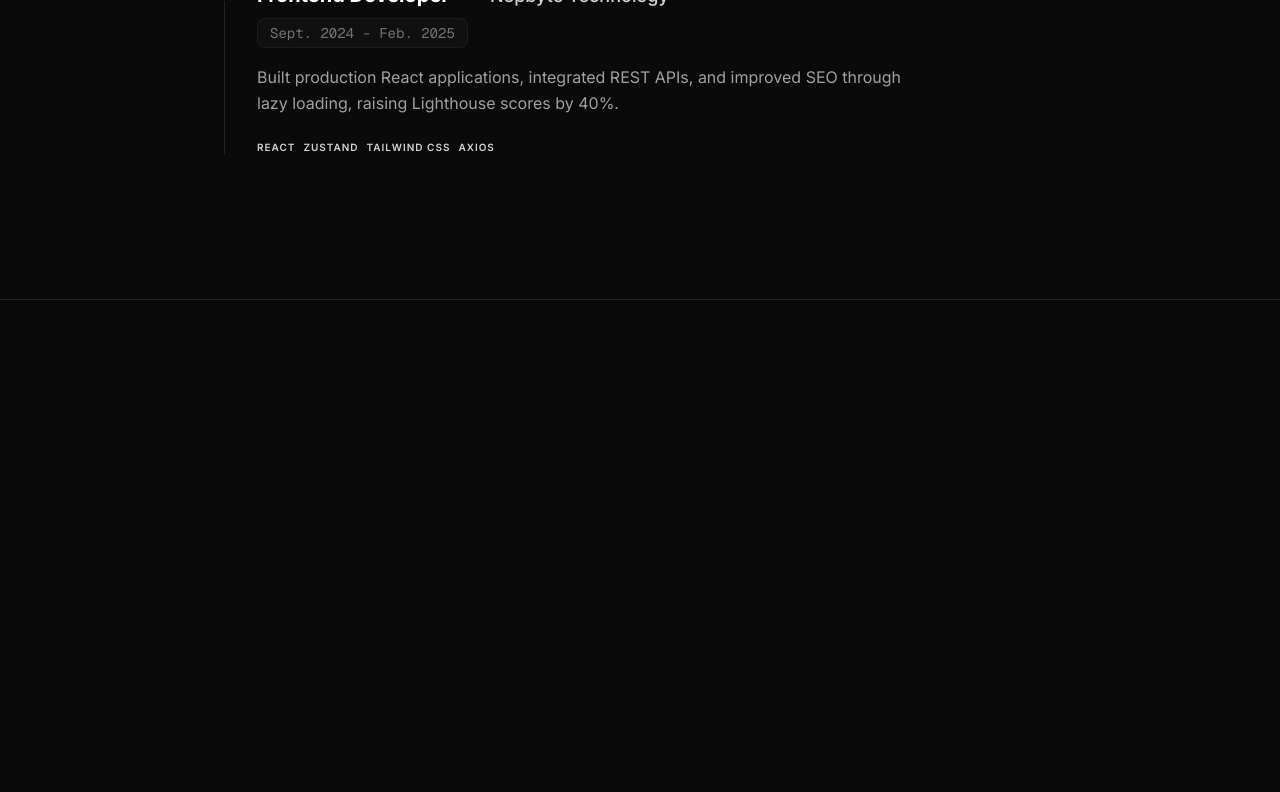
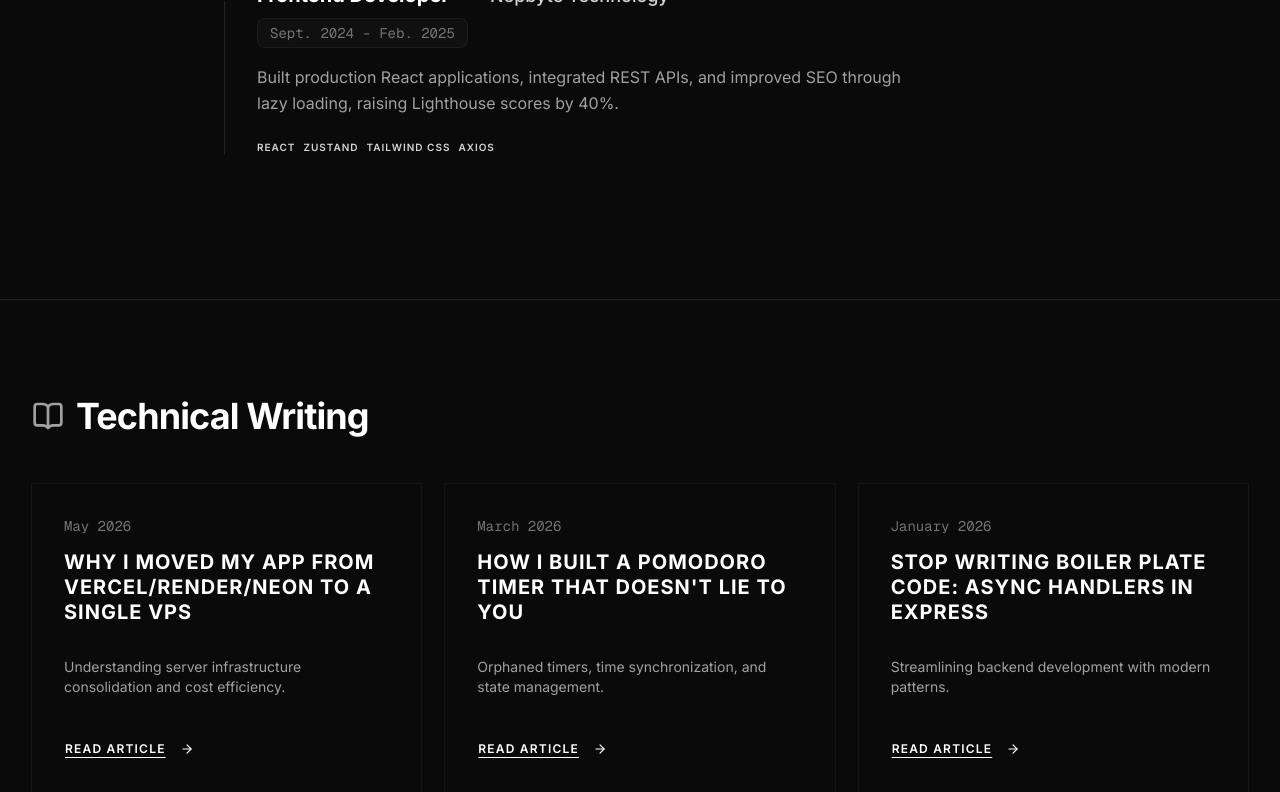
Before and after one commit to ShouryaUpadhyaya/personalWebsite, a Next.js app: page / in a window 1280 px wide. Shown: the part 3152-3944 px from the top of the page. Built offline with nearby package versions, Linux system fonts and the light colour scheme.

Commit message:
feat(writing): technical writing cards

```diff
--- a/app/page.tsx
+++ b/app/page.tsx
@@ -3,6 +3,7 @@ import { Hero } from "@/components/hero/hero";
 import { Stats } from "@/components/stats/stats";
 import { Projects } from "@/components/projects/projects";
 import { Experience } from "@/components/experience/experience";
+import { Writing } from "@/components/writing/writing";
 
 export default function Home() {
   return (
@@ -12,6 +13,7 @@ export default function Home() {
       <Stats />
       <Projects />
       <Experience />
+      <Writing />
       <div className="min-h-[100vh]">
         {/* Placeholder for remaining sections */}
       </div>
--- /dev/null
+++ b/components/writing/writing.tsx
@@ -0,0 +1,73 @@
+"use client";
+
+import { motion } from "motion/react";
+import Link from "next/link";
+import { ArrowRight, BookOpen } from "lucide-react";
+import { portfolio } from "@/data/portfolio";
+import { Card, CardContent, CardFooter, CardHeader, CardTitle } from "@/components/ui/card";
+import { Button } from "@/components/ui/button";
+
+const container = {
+  hidden: { opacity: 0 },
+  show: {
+    opacity: 1,
+    transition: {
+      staggerChildren: 0.1
+    }
+  }
+};
+
+const item = {
+  hidden: { opacity: 0, y: 20 },
+  show: { opacity: 1, y: 0, transition: { duration: 0.5 } }
+};
+
+export function Writing() {
+  return (
+    <section id="writing" className="py-24 border-b border-white/10">
+      <div className="container mx-auto px-4 md:px-8">
+        <div className="mb-12 flex items-center gap-3">
+          <BookOpen className="w-8 h-8 text-neutral-400" />
+          <h2 className="text-3xl md:text-4xl font-bold tracking-tight text-white">
+            Technical Writing
+          </h2>
+        </div>
+
+        <motion.div
+          variants={container}
+          initial="hidden"
+          whileInView="show"
+          viewport={{ once: true, margin: "-100px" }}
+          className="grid grid-cols-1 md:grid-cols-3 gap-6"
+        >
+          {portfolio.writing.map((article, index) => (
+            <motion.div key={index} variants={item}>
+              <Card className="h-full flex flex-col bg-transparent border-white/10 hover:border-white/30 transition-all duration-300 group hover:-translate-y-1">
+                <CardHeader>
+                  <div className="text-sm text-neutral-500 mb-2 font-mono">
+                    {article.date}
+                  </div>
+                  <CardTitle className="text-xl font-bold text-white group-hover:text-neutral-200 leading-tight transition-colors">
+                    {article.title}
+                  </CardTitle>
+                </CardHeader>
+                <CardContent className="flex-grow">
+                  <p className="text-neutral-400">
+                    {article.description}
+                  </p>
+                </CardContent>
+                <CardFooter>
+                  <Button variant="link" className="px-0 text-white group-hover:text-neutral-300" asChild>
+                    <Link href={article.url}>
+                      Read Article <ArrowRight className="ml-2 h-4 w-4 transition-transform group-hover:translate-x-1" />
+                    </Link>
+                  </Button>
+                </CardFooter>
+              </Card>
+            </motion.div>
+          ))}
+        </motion.div>
+      </div>
+    </section>
+  );
+}
```
